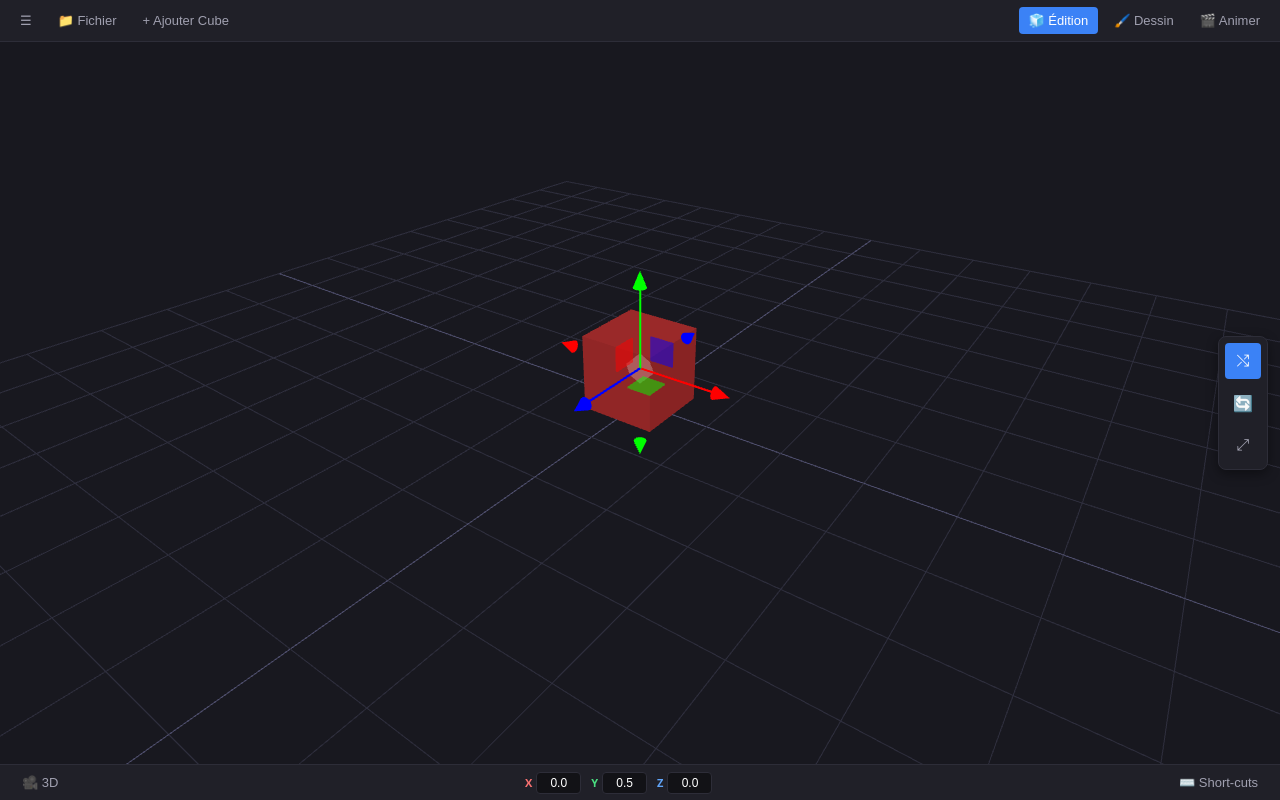
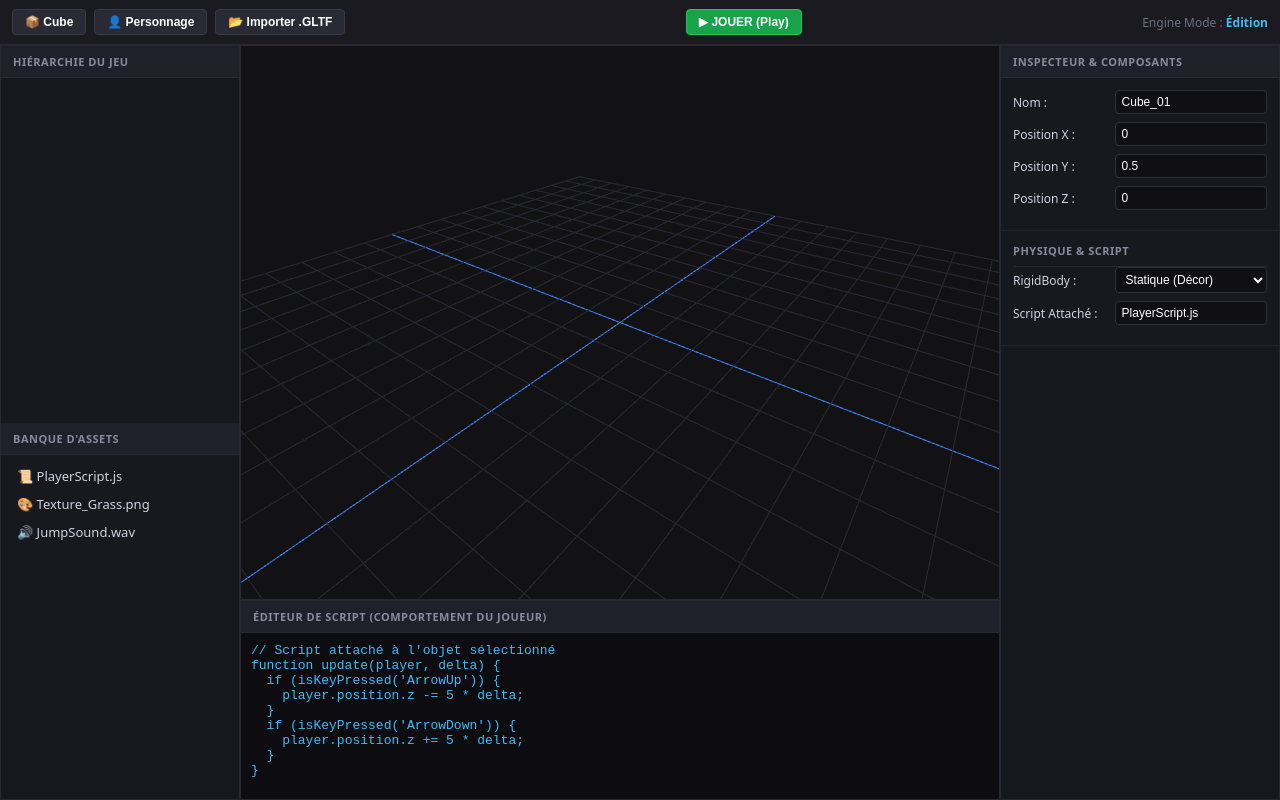
Before and after one commit to rolywalferstudio-collab/Tlmgames, a plain HTML site: page public/studio.html in a window 1280 px wide. Drawn offline with nearby package versions, Linux system fonts and the light colour scheme; animation ran at ten frames a second.

Commit message:
Revamp game engine UI and improve functionality
Updated the HTML structure and styles for the game engine interface, including changes to the title, toolbar buttons, and layout adjustments. Enhanced the JavaScript for game object creation and controls.

```diff
--- a/public/studio.html
+++ b/public/studio.html
@@ -3,36 +3,48 @@
 <head>
   <meta charset="UTF-8">
   <meta name="viewport" content="width=device-width, initial-scale=1.0">
-  <title>— TLM Engine Games —</title>
+  <title>Engine Studio 3D — Game Creator</title>
   <style>
     * { box-sizing: border-box; margin: 0; padding: 0; user-select: none; }
-    body { font-family: system-ui, -apple-system, sans-serif; background-color: #18181f; color: #e1e1e6; overflow: hidden; height: 100vh; display: flex; flex-direction: column; }
+    body { font-family: system-ui, -apple-system, sans-serif; background-color: #121215; color: #d1d1e0; height: 100vh; display: flex; flex-direction: column; overflow: hidden; }
 
-    /* Barre supérieure */
-    header { height: 42px; background: #202028; display: flex; align-items: center; justify-content: space-between; padding: 0 10px; border-bottom: 1px solid #2d2d38; z-index: 10; }
-    .nav-group { display: flex; gap: 6px; align-items: center; }
-    .btn-icon { background: transparent; border: none; color: #a0a0b0; padding: 6px 10px; border-radius: 4px; cursor: pointer; font-size: 13px; font-weight: 500; transition: all 0.15s; }
-    .btn-icon:hover { background: #2d2d3d; color: #fff; }
-    .btn-icon.active { background: #3b82f6; color: #fff; }
+    /* Barre supérieure / Toolbar principal */
+    header { height: 45px; background: #1a1a20; display: flex; align-items: center; justify-content: space-between; padding: 0 12px; border-bottom: 1px solid #2a2a35; }
+    .tool-group { display: flex; gap: 8px; align-items: center; }
+    .btn { background: #2a2a35; border: 1px solid #3a3a48; color: #fff; padding: 5px 12px; border-radius: 4px; cursor: pointer; font-size: 12px; font-weight: 600; display: flex; align-items: center; gap: 6px; }
+    .btn:hover { background: #3a3a48; }
+    .btn-play { background: #16a34a; border-color: #22c55e; }
+    .btn-play:hover { background: #15803d; }
+    .btn-stop { background: #dc2626; border-color: #ef4444; display: none; }
 
-    /* Zone 3D */
-    .editor-container { flex: 1; position: relative; width: 100%; height: 100%; }
+    /* Structure Principale en Grille */
+    .main-workspace { flex: 1; display: grid; grid-template-columns: 240px 1fr 280px; grid-template-rows: 1fr 200px; height: calc(100vh - 45px); }
+
+    /* Panneaux */
+    .panel { background: #18181f; border: 1px solid #282833; display: flex; flex-direction: column; overflow: hidden; }
+    .panel-header { background: #20202a; padding: 8px 12px; font-size: 11px; font-weight: 700; text-transform: uppercase; letter-spacing: 0.5px; border-bottom: 1px solid #282833; color: #8a8a9e; display: flex; justify-content: space-between; }
+
+    /* Gauche : Hiérarchie & Assets */
+    #left-sidebar { grid-column: 1; grid-row: 1 / span 2; border-right: 1px solid #282833; }
+    .tree-view, .asset-list { flex: 1; padding: 8px; overflow-y: auto; font-size: 13px; }
+    .tree-item { padding: 4px 8px; border-radius: 4px; cursor: pointer; display: flex; align-items: center; gap: 6px; margin-bottom: 2px; }
+    .tree-item:hover, .tree-item.selected { background: #2b2b3d; color: #fff; }
+
+    /* Centre : Canvas 3D */
+    #viewport-panel { grid-column: 2; grid-row: 1; position: relative; background: #000; }
     #canvas-container { width: 100%; height: 100%; }
 
-    /* Barre d'outils droite (Gizmo modes) */
-    .toolbar-right { position: absolute; right: 12px; top: 50%; transform: translateY(-50%); display: flex; flex-direction: column; gap: 6px; background: #202028; padding: 6px; border-radius: 8px; border: 1px solid #2d2d38; z-index: 10; box-shadow: 0 4px 12px rgba(0,0,0,0.4); }
-    .toolbar-right .btn-icon { font-size: 16px; width: 36px; height: 36px; display: flex; align-items: center; justify-content: center; }
-    .toolbar-right .btn-icon.selected { background: #3b82f6; color: white; }
+    /* Droite : Inspecteur de propriétés */
+    #right-sidebar { grid-column: 3; grid-row: 1 / span 2; border-left: 1px solid #282833; }
+    .prop-group { padding: 12px; border-bottom: 1px solid #252530; }
+    .prop-row { display: flex; justify-content: space-between; align-items: center; margin-bottom: 8px; font-size: 12px; }
+    .prop-row input, .prop-row select { background: #101014; border: 1px solid #2e2e3d; color: #fff; padding: 4px 6px; border-radius: 4px; width: 60%; font-size: 12px; }
 
-    /* Barre inférieure */
-    footer { height: 36px; background: #202028; display: flex; align-items: center; justify-content: space-between; padding: 0 12px; border-top: 1px solid #2d2d38; font-size: 12px; z-index: 10; }
-    .coords-inputs { display: flex; gap: 10px; align-items: center; color: #8a8a9a; }
-    .coord-item { display: flex; align-items: center; gap: 4px; }
-    .coord-item span { font-weight: bold; font-size: 11px; }
-    .coord-box { background: #121216; border: 1px solid #2d2d38; color: #fff; text-align: center; width: 45px; padding: 3px; border-radius: 4px; font-size: 12px; }
+    /* Bas : Éditeur de Code & Console */
+    #bottom-panel { grid-column: 2; grid-row: 2; border-top: 1px solid #282833; }
+    #code-editor { width: 100%; height: 100%; background: #0d0d11; color: #38bdf8; font-family: monospace; padding: 10px; border: none; outline: none; resize: none; font-size: 13px; }
   </style>
 
-  <!-- Import de Three.js et des modules via CDN -->
   <script type="importmap">
     {
       "imports": {
@@ -45,155 +57,215 @@
 <body>
 
   <header>
-    <div class="nav-group">
-      <button class="btn-icon">☰</button>
-      <button class="btn-icon">📁 Fichier</button>
-      <button class="btn-icon" id="btn-add-cube">+ Ajouter Cube</button>
+    <div class="tool-group">
+      <button class="btn" id="btn-add-cube">📦 Cube</button>
+      <button class="btn" id="btn-add-char">👤 Personnage</button>
+      <button class="btn" id="btn-import-3d">📂 Importer .GLTF</button>
     </div>
-    <div class="nav-group">
-      <button class="btn-icon active">🧊 Édition</button>
-      <button class="btn-icon">🖌️ Dessin</button>
-      <button class="btn-icon">🎬 Animer</button>
+
+    <!-- Contrôles de Test (Play / Stop) -->
+    <div class="tool-group">
+      <button class="btn btn-play" id="btn-play">▶ JOUER (Play)</button>
+      <button class="btn btn-stop" id="btn-stop">◼ STOP</button>
+    </div>
+
+    <div class="tool-group">
+      <span style="font-size: 12px; color: #6b7280;">Engine Mode : <strong id="engine-status" style="color: #38bdf8;">Édition</strong></span>
     </div>
   </header>
 
-  <div class="editor-container">
-    <div id="canvas-container"></div>
+  <div class="main-workspace">
 
-    <!-- Barre d'outils de transformation (Gizmo) -->
-    <div class="toolbar-right">
-      <button class="btn-icon selected" id="tool-translate" title="Déplacer (G)">⤭</button>
-      <button class="btn-icon" id="tool-rotate" title="Pivoter (R)">🔄</button>
-      <button class="btn-icon" id="tool-scale" title="Redimensionner (S)">⤢</button>
+    <!-- Gauche : Hiérarchie de scène -->
+    <div class="panel" id="left-sidebar">
+      <div class="panel-header">Hiérarchie du Jeu</div>
+      <div class="tree-view" id="scene-tree">
+        <!-- Les objets apparaîtront ici -->
+      </div>
+      <div class="panel-header">Banque d'Assets</div>
+      <div class="asset-list">
+        <div class="tree-item">📜 PlayerScript.js</div>
+        <div class="tree-item">🎨 Texture_Grass.png</div>
+        <div class="tree-item">🔊 JumpSound.wav</div>
+      </div>
     </div>
+
+    <!-- Centre : Vue 3D -->
+    <div class="panel" id="viewport-panel">
+      <div id="canvas-container"></div>
+    </div>
+
+    <!-- Droite : Inspecteur -->
+    <div class="panel" id="right-sidebar">
+      <div class="panel-header">Inspecteur & Composants</div>
+      <div class="prop-group">
+        <div class="prop-row"><label>Nom :</label><input type="text" id="obj-name" value="Cube_01"></div>
+        <div class="prop-row"><label>Position X :</label><input type="number" id="pos-x" step="0.5" value="0"></div>
+        <div class="prop-row"><label>Position Y :</label><input type="number" id="pos-y" step="0.5" value="0.5"></div>
+        <div class="prop-row"><label>Position Z :</label><input type="number" id="pos-z" step="0.5" value="0"></div>
+      </div>
+      <div class="prop-group">
+        <div class="panel-header" style="padding: 0 0 8px 0; background: none;">Physique & Script</div>
+        <div class="prop-row">
+          <label>RigidBody :</label>
+          <select id="rigidbody-type">
+            <option>Statique (Décor)</option>
+            <option>Dynamique (Joueur)</option>
+          </select>
+        </div>
+        <div class="prop-row"><label>Script Attaché :</label><input type="text" value="PlayerScript.js"></div>
+      </div>
+    </div>
+
+    <!-- Bas : Éditeur de Code Integré -->
+    <div class="panel" id="bottom-panel">
+      <div class="panel-header">Éditeur de Script (Comportement du Joueur)</div>
+      <textarea id="code-editor" spellcheck="false">// Script attaché à l'objet sélectionné
+function update(player, delta) {
+  if (isKeyPressed('ArrowUp')) {
+    player.position.z -= 5 * delta;
+  }
+  if (isKeyPressed('ArrowDown')) {
+    player.position.z += 5 * delta;
+  }
+}</textarea>
+    </div>
+
   </div>
-
-  <footer>
-    <button class="btn-icon" id="btn-toggle-cam">🎥 3D</button>
-    <div class="coords-inputs">
-      <div class="coord-item"><span style="color:#f87171;">X</span><input type="text" id="pos-x" class="coord-box" value="0"></div>
-      <div class="coord-item"><span style="color:#4ade80;">Y</span><input type="text" id="pos-y" class="coord-box" value="0.5"></div>
-      <div class="coord-item"><span style="color:#60a5fa;">Z</span><input type="text" id="pos-z" class="coord-box" value="0"></div>
-    </div>
-    <button class="btn-icon">⌨️ Short-cuts</button>
-  </footer>
 
   <script type="module">
     import * as THREE from 'three';
     import { OrbitControls } from 'three/addons/controls/OrbitControls.js';
     import { TransformControls } from 'three/addons/controls/TransformControls.js';
 
-    // 1. SCÈNE, CAMÉRA & RENDERER
+    // 1. SCÈNE & CAMÉRA
     const container = document.getElementById('canvas-container');
     const scene = new THREE.Scene();
-    scene.background = new THREE.Color(0x18181f);
+    scene.background = new THREE.Color(0x121215);
 
-    const camera = new THREE.PerspectiveCamera(50, container.clientWidth / container.clientHeight, 0.1, 1000);
-    camera.position.set(5, 5, 7);
+    const camera = new THREE.PerspectiveCamera(60, container.clientWidth / container.clientHeight, 0.1, 1000);
+    camera.position.set(6, 6, 8);
 
     const renderer = new THREE.WebGLRenderer({ antialias: true });
     renderer.setSize(container.clientWidth, container.clientHeight);
-    renderer.setPixelRatio(window.devicePixelRatio);
-    renderer.shadowMap.enabled = true;
     container.appendChild(renderer.domElement);
 
-    // 2. LUMIÈRES & GRILLE
-    const ambientLight = new THREE.AmbientLight(0xffffff, 0.7);
-    scene.add(ambientLight);
-
+    // Lumières & Sol
+    scene.add(new THREE.AmbientLight(0xffffff, 0.7));
     const dirLight = new THREE.DirectionalLight(0xffffff, 0.8);
-    dirLight.position.set(10, 20, 15);
+    dirLight.position.set(10, 20, 10);
     scene.add(dirLight);
 
-    // Grille Voxel (style Blockbench)
-    const gridHelper = new THREE.GridHelper(16, 16, 0x4f4f6e, 0x2e2e3d);
-    scene.add(gridHelper);
+    const grid = new THREE.GridHelper(20, 20, 0x3b82f6, 0x282833);
+    scene.add(grid);
 
-    // 3. CONTRÔLES CAMÉRA ET GIZMO
-    const orbitControls = new OrbitControls(camera, renderer.domElement);
-    orbitControls.enableDamping = true;
-    orbitControls.dampingFactor = 0.05;
+    // Controls
+    const orbit = new OrbitControls(camera, renderer.domElement);
+    const transform = new TransformControls(camera, renderer.domElement);
+    scene.add(transform);
 
-    const transformControls = new TransformControls(camera, renderer.domElement);
-    scene.add(transformControls);
+    transform.addEventListener('dragging-changed', (e) => orbit.enabled = !e.value);
 
-    // Désactiver la rotation de caméra pendant la manipulation d'un cube
-    transformControls.addEventListener('dragging-changed', (e) => {
-      orbitControls.enabled = !e.value;
+    // 2. GESTION DES OBJETS DU JEU
+    const gameObjects = [];
+    let selectedObject = null;
+
+    function createGameObject(name, mesh) {
+      mesh.name = name;
+      scene.add(mesh);
+      gameObjects.push(mesh);
+      transform.attach(mesh);
+      selectedObject = mesh;
+      updateSceneTree();
+      updateInspector();
+    }
+
+    // Ajouter un cube basique
+    document.getElementById('btn-add-cube').addEventListener('click', () => {
+      const cube = new THREE.Mesh(
+        new THREE.BoxGeometry(1, 1, 1),
+        new THREE.MeshStandardMaterial({ color: 0x38bdf8 })
+      );
+      cube.position.set(0, 0.5, 0);
+      createGameObject(`Cube_${gameObjects.length + 1}`, cube);
     });
 
-    // 4. CRÉATION DU PREMIER CUBE
-    function createCube(x = 0, y = 0.5, z = 0) {
-      const geometry = new THREE.BoxGeometry(1, 1, 1);
-      const material = new THREE.MeshStandardMaterial({
-        color: 0xef4444,
-        roughness: 0.4,
-        metalness: 0.1
+    // Ajouter un personnage (Capsule temporaire type Roblox)
+    document.getElementById('btn-add-char').addEventListener('click', () => {
+      const charGroup = new THREE.Group();
+      const body = new THREE.Mesh(
+        new THREE.CapsuleGeometry(0.4, 1, 4, 8),
+        new THREE.MeshStandardMaterial({ color: 0xef4444 })
+      );
+      body.position.y = 0.9;
+      charGroup.add(body);
+      createGameObject(`Player_Character`, charGroup);
+    });
+
+    // 3. MISE À JOUR D'INTERFACE (HIÉRARCHIE & INSPECTEUR)
+    function updateSceneTree() {
+      const tree = document.getElementById('scene-tree');
+      tree.innerHTML = '';
+      gameObjects.forEach((obj) => {
+        const item = document.createElement('div');
+        item.className = `tree-item ${obj === selectedObject ? 'selected' : ''}`;
+        item.innerHTML = `🧊 ${obj.name}`;
+        item.onclick = () => {
+          selectedObject = obj;
+          transform.attach(obj);
+          updateSceneTree();
+          updateInspector();
+        };
+        tree.appendChild(item);
       });
-      const cube = new THREE.Mesh(geometry, material);
-      cube.position.set(x, y, z);
-      scene.add(cube);
-
-      // Sélectionner automatiquement le nouveau cube
-      transformControls.attach(cube);
-      updateUIInputs();
-      return cube;
     }
 
-    const currentCube = createCube(0, 0.5, 0);
-
-    // 5. MISE À JOUR DES REPERES ET COORDONNÉES EN TEMPS RÉEL
-    function updateUIInputs() {
-      if (transformControls.object) {
-        const pos = transformControls.object.position;
-        document.getElementById('pos-x').value = pos.x.toFixed(1);
-        document.getElementById('pos-y').value = pos.y.toFixed(1);
-        document.getElementById('pos-z').value = pos.z.toFixed(1);
-      }
+    function updateInspector() {
+      if (!selectedObject) return;
+      document.getElementById('obj-name').value = selectedObject.name;
+      document.getElementById('pos-x').value = selectedObject.position.x;
+      document.getElementById('pos-y').value = selectedObject.position.y;
+      document.getElementById('pos-z').value = selectedObject.position.z;
     }
 
-    transformControls.addEventListener('change', updateUIInputs);
+    // 4. MODE PLAY / STOP (TEST DU JEU)
+    let isPlaying = false;
+    const btnPlay = document.getElementById('btn-play');
+    const btnStop = document.getElementById('btn-stop');
+    const statusText = document.getElementById('engine-status');
 
-    // 6. GESTION DES OUTILS (Translation, Rotation, Redimensionnement)
-    const btnTranslate = document.getElementById('tool-translate');
-    const btnRotate = document.getElementById('tool-rotate');
-    const btnScale = document.getElementById('tool-scale');
-
-    function setToolMode(mode, activeBtn) {
-      transformControls.setMode(mode);
-      [btnTranslate, btnRotate, btnScale].forEach(btn => btn.classList.remove('selected'));
-      activeBtn.classList.add('selected');
-    }
-
-    btnTranslate.addEventListener('click', () => setToolMode('translate', btnTranslate));
-    btnRotate.addEventListener('click', () => setToolMode('rotate', btnRotate));
-    btnScale.addEventListener('click', () => setToolMode('scale', btnScale));
-
-    document.getElementById('btn-add-cube').addEventListener('click', () => {
-      createCube(Math.random() * 2 - 1, 0.5, Math.random() * 2 - 1);
+    btnPlay.addEventListener('click', () => {
+      isPlaying = true;
+      transform.detach();
+      btnPlay.style.display = 'none';
+      btnStop.style.display = 'flex';
+      statusText.innerText = 'EN JEU (Test)';
+      statusText.style.color = '#22c55e';
     });
 
-    // Raccourcis clavier (G, R, S)
-    window.addEventListener('keydown', (e) => {
-      if (e.key.toLowerCase() === 'g') setToolMode('translate', btnTranslate);
-      if (e.key.toLowerCase() === 'r') setToolMode('rotate', btnRotate);
-      if (e.key.toLowerCase() === 's') setToolMode('scale', btnScale);
+    btnStop.addEventListener('click', () => {
+      isPlaying = false;
+      if (selectedObject) transform.attach(selectedObject);
+      btnPlay.style.display = 'flex';
+      btnStop.style.display = 'none';
+      statusText.innerText = 'Édition';
+      statusText.style.color = '#38bdf8';
     });
 
-    // 7. RESPONSIVE / REDIMENSIONNEMENT FENÊTRE
+    // Boucle de rendu
+    function animate() {
+      requestAnimationFrame(animate);
+      orbit.update();
+      renderer.render(scene, camera);
+    }
+    animate();
+
+    // Redimensionnement de la fenêtre
     window.addEventListener('resize', () => {
       camera.aspect = container.clientWidth / container.clientHeight;
       camera.updateProjectionMatrix();
       renderer.setSize(container.clientWidth, container.clientHeight);
     });
-
-    // 8. BOUCLE D'ANIMATION
-    function animate() {
-      requestAnimationFrame(animate);
-      orbitControls.update();
-      renderer.render(scene, camera);
-    }
-    animate();
   </script>
 </body>
-    </html>
+                                                   </html>
```
